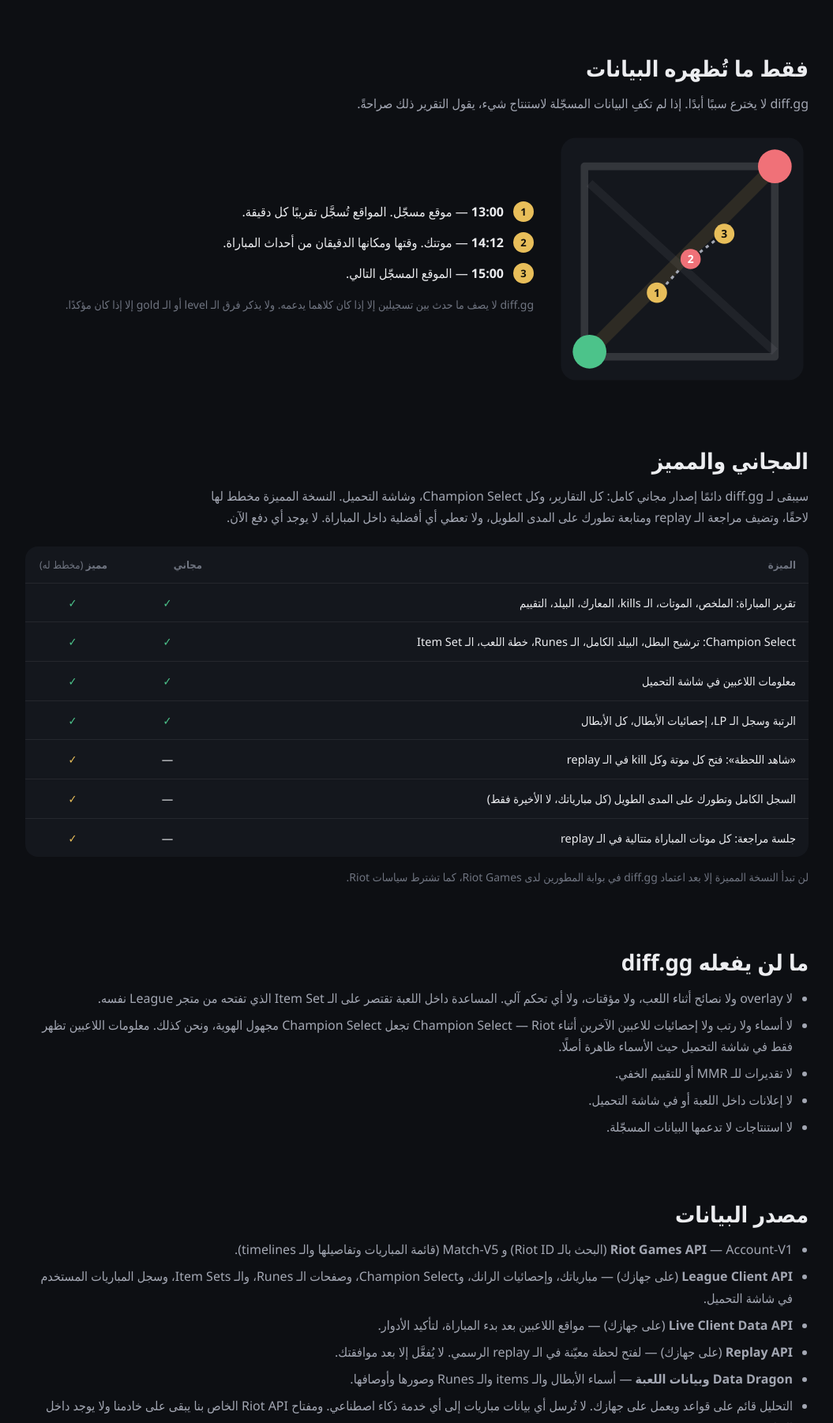
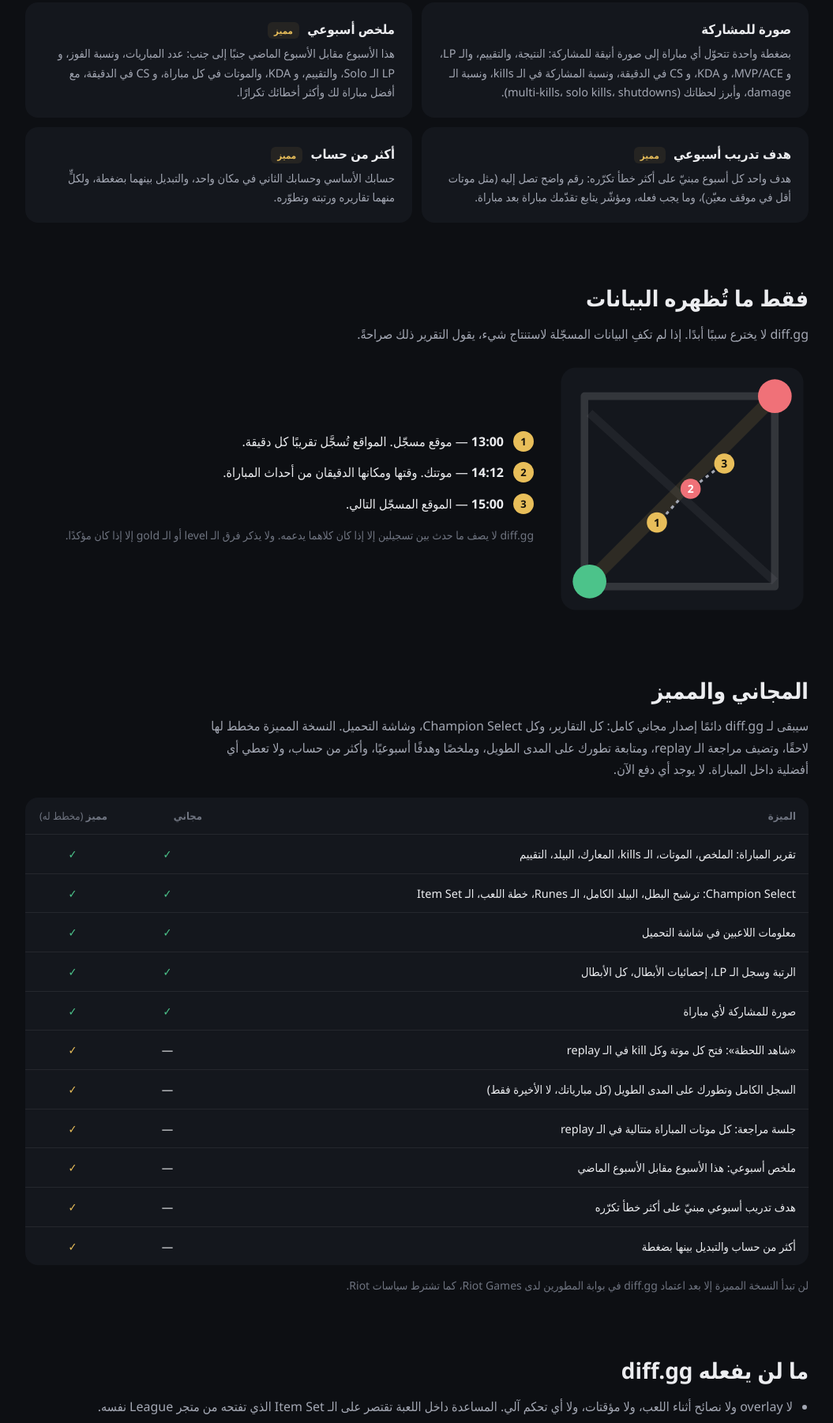
Before and after one commit to mohamedashraf80/diffgg-site, a plain HTML site: page ar/index.html in a window 1280 px wide. Shown: the part 1950-3752 px from the top of the page at 79% size, without its empty margins (112-1167 px from the left). Drawn offline with Linux system fonts and the light colour scheme.

Commit message:
Add files via upload

```diff
--- a/ar/index.html
+++ b/ar/index.html
@@ -102,6 +102,10 @@ footer{border-top:1px solid var(--line);margin-top:80px;padding:28px 0 44px;font
     <div class="card"><h3>الملخص والتقييم</h3><p>ملخص المباراة في أربعة أسطر، وأرقامك مقارنةً بالمعدل المرجعي لدورك، وأهم ثلاثة أشياء تعمل عليها، مع ما يجب فعله في كلٍّ منها.</p></div>
     <div class="card"><h3>الرتبة والـ LP وإحصائياتك</h3><p>الـ LP التي ربحتها أو خسرتها في كل مباراة، ورسم بياني لها، ونسبة الفوز ومتوسط التقييم لكل بطل، وأفضل ثلاثة أبطال لك في الرانك، ودفتر ملاحظات للمواجهات.</p></div>
     <div class="card"><h3>كل الأبطال</h3><p>كل الأبطال مقسّمين حسب الدور الأساسي، مع القدرات والنوع والصعوبة ونوع الـ damage.</p></div>
+    <div class="card"><h3>صورة للمشاركة</h3><p>بضغطة واحدة تتحوّل أي مباراة إلى صورة أنيقة للمشاركة: النتيجة، والتقييم، والـ LP، و MVP/ACE، و KDA، و CS في الدقيقة، ونسبة المشاركة في الـ kills، ونسبة الـ damage، وأبرز لحظاتك (multi-kills، solo kills، shutdowns).</p></div>
+    <div class="card"><h3>ملخص أسبوعي <span class="pill new">مميز</span></h3><p>هذا الأسبوع مقابل الأسبوع الماضي جنبًا إلى جنب: عدد المباريات، ونسبة الفوز، و LP الـ Solo، والتقييم، و KDA، والموتات في كل مباراة، و CS في الدقيقة، مع أفضل مباراة لك وأكثر أخطائك تكرارًا.</p></div>
+    <div class="card"><h3>هدف تدريب أسبوعي <span class="pill new">مميز</span></h3><p>هدف واحد كل أسبوع مبنيّ على أكثر خطأ تكرّره: رقم واضح تصل إليه (مثل موتات أقل في موقف معيّن)، وما يجب فعله، ومؤشّر يتابع تقدّمك مباراة بعد مباراة.</p></div>
+    <div class="card"><h3>أكثر من حساب <span class="pill new">مميز</span></h3><p>حسابك الأساسي وحسابك الثاني في مكان واحد، والتبديل بينهما بضغطة، ولكلٍّ منهما تقاريره ورتبته وتطوّره.</p></div>
   </div>
 </section>
 
@@ -134,16 +138,20 @@ footer{border-top:1px solid var(--line);margin-top:80px;padding:28px 0 44px;font
 
 <section id="pricing">
   <h2>المجاني والمميز</h2>
-  <p class="sub">سيبقى لـ diff.gg دائمًا إصدار مجاني كامل: كل التقارير، وكل Champion Select، وشاشة التحميل. النسخة المميزة مخطط لها لاحقًا، وتضيف مراجعة الـ replay ومتابعة تطورك على المدى الطويل، ولا تعطي أي أفضلية داخل المباراة. لا يوجد أي دفع الآن.</p>
+  <p class="sub">سيبقى لـ diff.gg دائمًا إصدار مجاني كامل: كل التقارير، وكل Champion Select، وشاشة التحميل. النسخة المميزة مخطط لها لاحقًا، وتضيف مراجعة الـ replay، ومتابعة تطورك على المدى الطويل، وملخصًا وهدفًا أسبوعيًا، وأكثر من حساب، ولا تعطي أي أفضلية داخل المباراة. لا يوجد أي دفع الآن.</p>
   <table>
     <tr><th>الميزة</th><th class="c">مجاني</th><th class="c">مميز <span style="font-weight:400">(مخطط له)</span></th></tr>
     <tr><td>تقرير المباراة: الملخص، الموتات، الـ kills، المعارك، البيلد، التقييم</td><td class="c y">✓</td><td class="c y">✓</td></tr>
     <tr><td>Champion Select: ترشيح البطل، البيلد الكامل، الـ Runes، خطة اللعب، الـ Item Set</td><td class="c y">✓</td><td class="c y">✓</td></tr>
     <tr><td>معلومات اللاعبين في شاشة التحميل</td><td class="c y">✓</td><td class="c y">✓</td></tr>
     <tr><td>الرتبة وسجل الـ LP، إحصائيات الأبطال، كل الأبطال</td><td class="c y">✓</td><td class="c y">✓</td></tr>
+    <tr><td>صورة للمشاركة لأي مباراة</td><td class="c y">✓</td><td class="c y">✓</td></tr>
     <tr><td>«شاهد اللحظة»: فتح كل موتة وكل kill في الـ replay</td><td class="c">—</td><td class="c p">✓</td></tr>
     <tr><td>السجل الكامل وتطورك على المدى الطويل (كل مبارياتك، لا الأخيرة فقط)</td><td class="c">—</td><td class="c p">✓</td></tr>
     <tr><td>جلسة مراجعة: كل موتات المباراة متتالية في الـ replay</td><td class="c">—</td><td class="c p">✓</td></tr>
+    <tr><td>ملخص أسبوعي: هذا الأسبوع مقابل الأسبوع الماضي</td><td class="c">—</td><td class="c p">✓</td></tr>
+    <tr><td>هدف تدريب أسبوعي مبنيّ على أكثر خطأ تكرّره</td><td class="c">—</td><td class="c p">✓</td></tr>
+    <tr><td>أكثر من حساب والتبديل بينها بضغطة</td><td class="c">—</td><td class="c p">✓</td></tr>
   </table>
   <p class="note">لن تبدأ النسخة المميزة إلا بعد اعتماد diff.gg في بوابة المطورين لدى Riot Games، كما تشترط سياسات Riot.</p>
 </section>
```
Also changed, not shown: index.html (+9 -1 lines).
